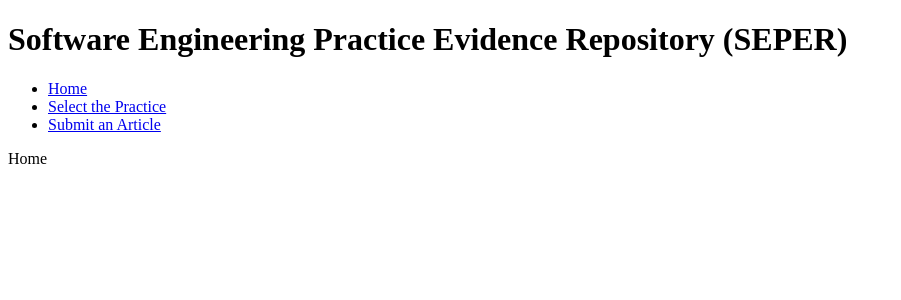
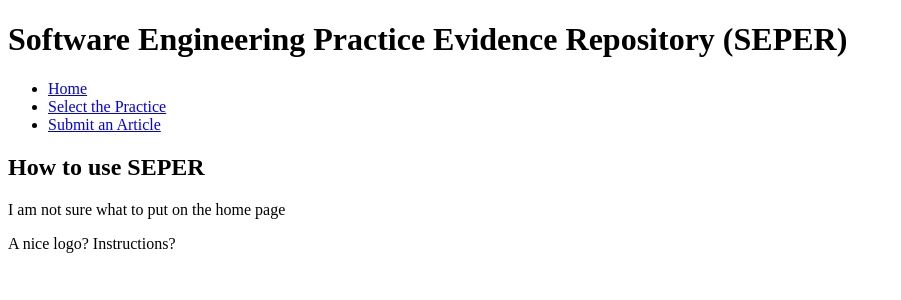
Before and after one commit to justvinny/cise_ass1a_worksheet4, a React (Create React App) app in the folder frontend/: page / in a window 1280 px wide. Shown: the top 300 px of the page, without its empty margins (0-901 px from the left). Built offline with nearby package versions, Linux system fonts and the light colour scheme.

Commit message:
added home page

```diff
--- a/frontend/src/pages/Home.js
+++ b/frontend/src/pages/Home.js
@@ -1,9 +1,13 @@
-import React from 'react';
+import React from "react";
 
 const Home = () => {
   return (
-    <div>Home</div>
-  )
-}
+    <div>
+      <h2> How to use SEPER</h2>
+      <p>I am not sure what to put on the home page</p>
+      <p>A nice logo? Instructions?</p>
+    </div>
+  );
+};
 
 export default Home;
```
